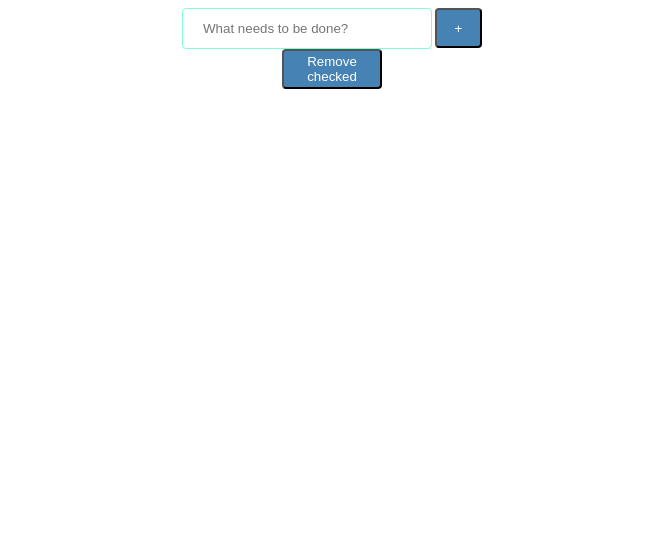
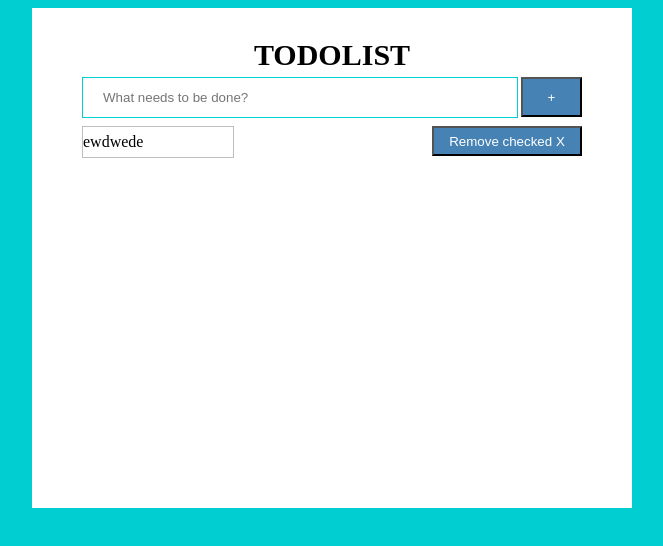
Before and after one commit to Arevik-Hayrapetyan/vue-todoList, a Vue app: page / in a window 1280 px wide. Shown: the top 546 px of the page, without its empty margins (308-971 px from the left). Built offline with nearby package versions, Linux system fonts and the light colour scheme.

Commit message:
fix: Changed style

```diff
--- a/public/index.html
+++ b/public/index.html
@@ -23,3 +23,8 @@
     <!-- built files will be auto injected -->
   </body>
 </html>
+<style>
+  body {
+    background-color: #00ced1;
+  }
+</style>
--- a/src/App.vue
+++ b/src/App.vue
@@ -17,5 +17,6 @@ export default {
 .list {
   display: flex;
   justify-content: center;
+  align-items: center;
 }
 </style>
--- a/src/components/List.vue
+++ b/src/components/List.vue
@@ -1,6 +1,7 @@
 <template>
   <div class="wrapper">
     <div class="container">
+      <h3>TODOLIST</h3>
       <div class="input-cnt">
         <input
           type="text"
@@ -24,16 +25,24 @@
           >
         </div>
         <div class="edit-delete">
-          <i class="far fa-edit edit-btn" @click="handleEdit(index)"></i>
           <i
-            class="far fa-trash-alt delete-btn"
+            v-bind:style="[
+              item.isEditMode ? { color: '#4682b4' } : { color: '#bebebe' },
+            ]"
+            class="fas fa-pen edit-btn"
+            @click="handleEdit(index)"
+          ></i>
+          <i
+            class="fas fa-backspace delete-btn"
             @click="handleDelete(index)"
           ></i>
         </div>
       </div>
+
       <div class="remove-cnt">
+        <div class="listdone-info">ewdwede</div>
         <button class="remove-btn" @click="handleRemove(item)">
-          Remove checked
+          Remove checked X
         </button>
       </div>
     </div>
@@ -47,6 +56,7 @@ export default {
 
   data() {
     return {
+      isEditMode: false,
       isChecked: false,
       editedTask: null,
       index: Math.random(),
@@ -64,6 +74,7 @@ export default {
             editedTask: this.editedTask,
             status: this.status,
             isChecked: this.isChecked,
+            isEditMode: this.isEditMode,
           });
         } else {
           this.addList[this.editedTask].inputValue = this.inputValue;
@@ -77,6 +88,7 @@ export default {
       this.addList.splice(index, 1);
     },
     handleEdit(index) {
+      this.addList[index].isEditMode = true;
       this.inputValue = this.addList[index].inputValue;
       this.editedTask = index;
     },
@@ -99,16 +111,24 @@ export default {
 
 <!-- Add "scoped" attribute to limit CSS to this component only -->
 <style scoped>
-.font {
-  width: 100%;
+h3 {
+  display: flex;
+  justify-content: center;
+  font-weight: bold;
+  font-size: 30px;
+  margin-bottom: 5px;
 }
 .wrapper {
+  width: 100%;
   display: flex;
   justify-content: center;
 }
 .container {
-  width: 300px;
-  height: 300px;
+  width: 500px;
+  height: 500px;
+  background-color: white;
+  padding-left: 50px;
+  padding-right: 50px;
 }
 
 .added-list {
@@ -125,30 +145,30 @@ export default {
 }
 .add-button {
   height: 40px;
-  width: 100px;
+  width: 80px;
   color: white;
   background-color: #4682b4;
-  border-radius: 4px;
+
   margin-left: 3px;
 }
 .text-input {
   width: 600px;
   padding: 12px 20px;
   display: inline-block;
-  border: 1px solid #7fffd4;
-  border-radius: 4px;
+  border: 1px solid #00ced1;
   box-sizing: border-box;
 }
 .input-cnt {
   display: flex;
 }
 .edit-btn {
-  color: #4682b4;
   margin-left: 8px;
+  cursor: pointer;
 }
 .delete-btn {
-  color: #4682b4;
-  margin-left: 2px;
+  color: #bebebe;
+  margin-left: 5px;
+  cursor: pointer;
 }
 
 .value-cnt {
@@ -160,14 +180,21 @@ export default {
   justify-content: space-between;
 }
 .remove-btn {
-  height: 40px;
-  width: 100px;
+  height: 30px;
+  width: 150px;
   color: white;
   background-color: #4682b4;
-  border-radius: 4px;
 }
 .remove-cnt {
+  margin-top: 8px;
   display: flex;
-  justify-content: center;
+  justify-content: space-between;
+}
+.listdone-info {
+  height: 30px;
+  width: 150px;
+  border: 1px solid #bebebe;
+  display: flex;
+  align-items: center;
 }
 </style>
```
